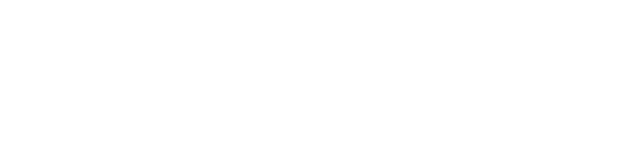
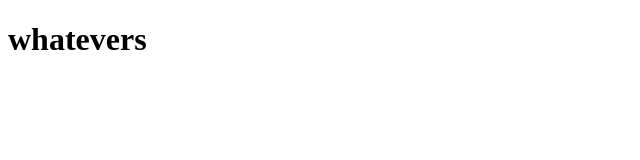
Before and after one commit to lanhao0807/git-1, a plain HTML site: page index.html in a window 1280 px wide. Shown: the whole page, without its empty margins (0-640 px from the left). Drawn offline with Linux system fonts and the light colour scheme.

Commit message:
added h1

```diff
--- a/index.html
+++ b/index.html
@@ -7,6 +7,6 @@
     <title>changed title</title>
 </head>
 <body>
-
+    <h1>whatevers</h1>
 </body>
 </html>
```
